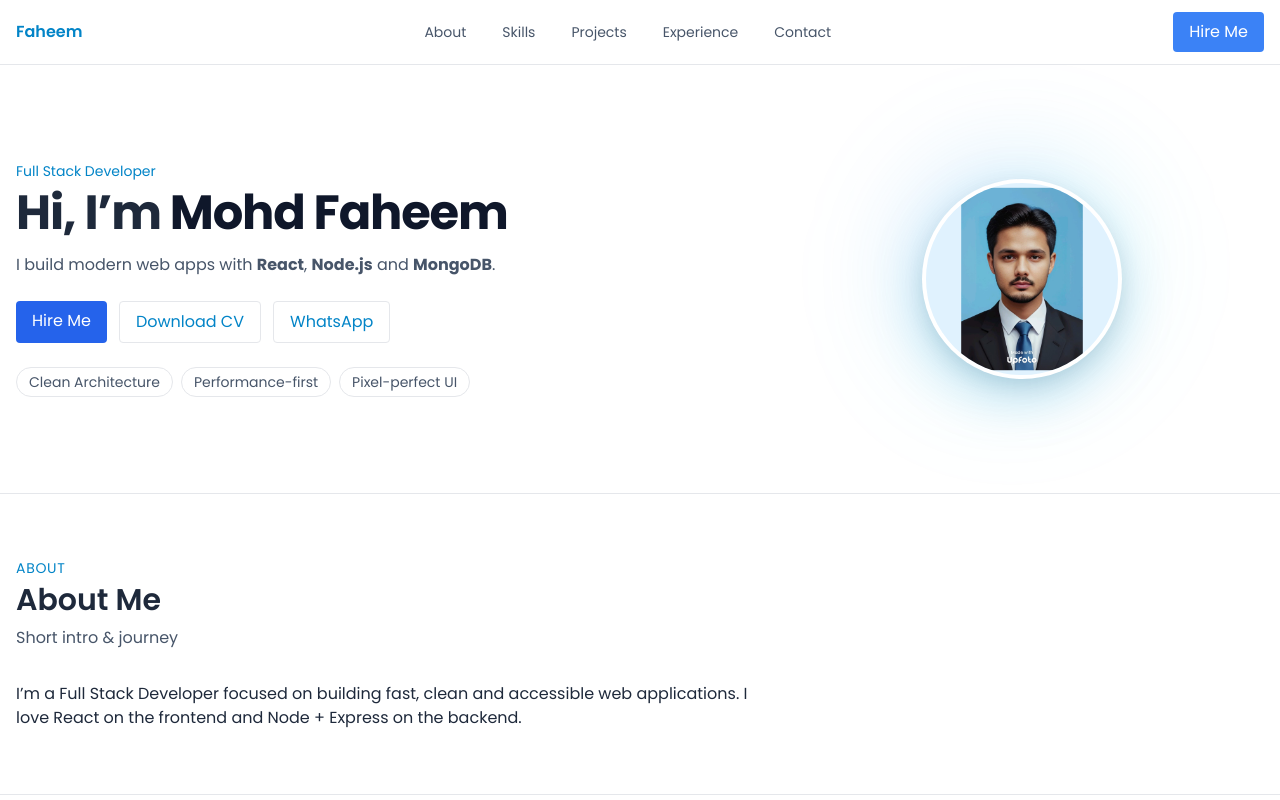
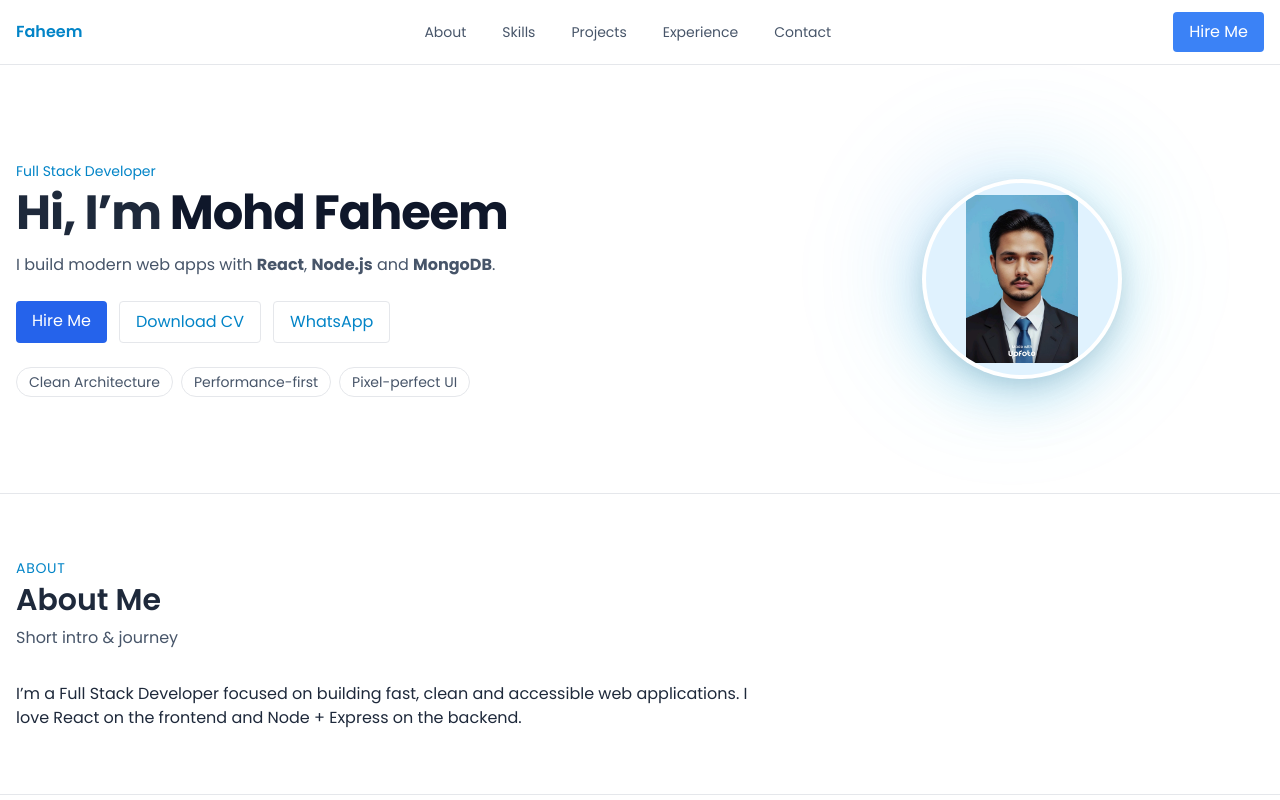
Before and after one commit to mr-faheem/faheem.portfolio, a React (Vite) app: page / in a window 1280 px wide. Shown: the top 800 px of the page. Built offline with nearby package versions, Linux system fonts and the light colour scheme.

Commit message:
Fix hero avatar fit: padding + object-contain for GH Pages

```diff
--- a/src/sections/Hero/index.jsx
+++ b/src/sections/Hero/index.jsx
@@ -52,10 +52,10 @@ export default function Hero() {
           </ul>
         </div>
 
-        {/* Right: avatar with glow */}
+        {/* Right: avatar with glow (fixed fit) */}
 <div className="justify-self-center">
   <div className="relative">
-            {/* soft glow/halo */}
+    {/* soft halo */}
     <div
       className="absolute inset-0 -z-10 rounded-full
                  bg-gradient-to-br from-blue-500/25 via-cyan-400/15 to-transparent
@@ -65,19 +65,19 @@ export default function Hero() {
     <div
       className="relative size-40 md:size-48 rounded-full overflow-hidden
                  ring-4 ring-white bg-sky-100
-                         shadow-[0_18px_55px_rgba(2,132,199,.28),0_8px_24px_rgba(0,0,0,.12)]"
+                 shadow-[0_18px_55px_rgba(2,132,199,.28),0_8px_24px_rgba(0,0,0,.12)]
+                 p-2 md:p-3"     // <-- padding adds headroom so hair/shoulders show
     >
-              {/* KEY: contain + slight scale-down so hair/shoulders dikhein */}
       <img
         src={avatar}
         alt="Mohd Faheem"
-                className="h-full w-full object-contain object-center select-none pointer-events-none
-                           scale-90 md:scale-95"
+        className="h-full w-full object-contain object-center select-none pointer-events-none"
       />
     </div>
   </div>
 </div>
 </div>
+
     </section>
   );
 }
```
Lines whose indentation alone changed are shown as unchanged.
